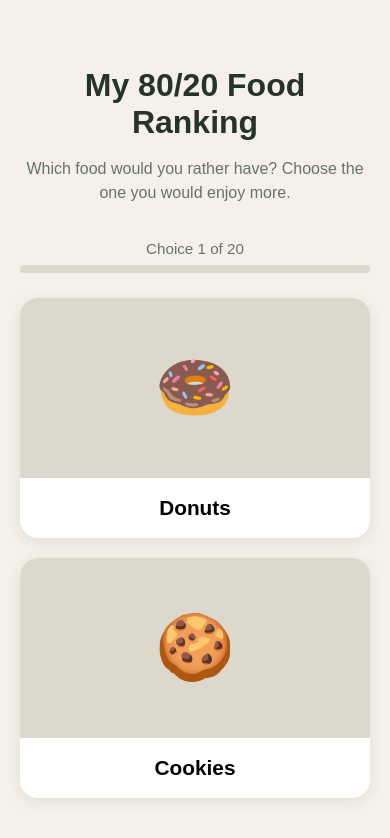
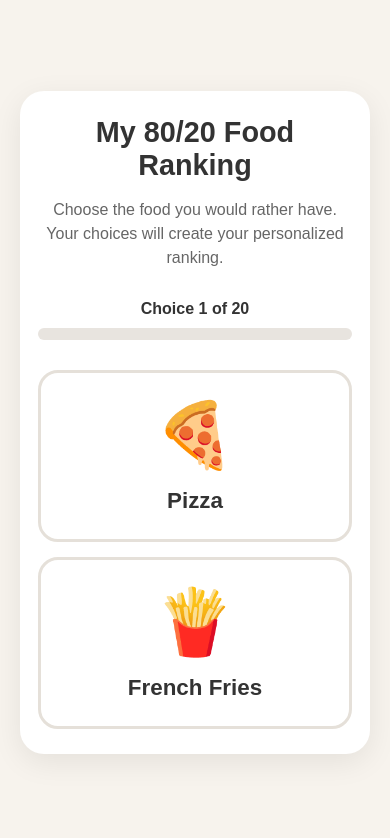
Before and after one commit to AndiEats/80-20-food-quiz, a plain HTML site: page index.html in a window 390 px wide. Drawn offline with Linux system fonts and the light colour scheme.

Commit message:
Update index.html

```diff
--- a/index.html
+++ b/index.html
@@ -13,142 +13,170 @@
         body {
             margin: 0;
             font-family: Arial, sans-serif;
-      background: #f5f1e8;
-      color: #26332a;
+            background: #f7f3ed;
+            color: #333;
             min-height: 100vh;
             display: flex;
             justify-content: center;
+            align-items: center;
+            padding: 20px;
         }
 
         .app {
             width: 100%;
-      max-width: 850px;
-      padding: 40px 20px;
+            max-width: 900px;
+            background: white;
+            border-radius: 24px;
+            padding: 35px;
+            box-shadow: 0 8px 30px rgba(0, 0, 0, 0.08);
             text-align: center;
         }
 
         h1 {
-      font-size: 2.4rem;
+            margin-top: 0;
+            margin-bottom: 10px;
+            font-size: 2.2rem;
+        }
+
+        .subtitle {
+            color: #666;
+            margin-bottom: 30px;
+            line-height: 1.5;
+        }
+
+        .progress-section {
+            margin-bottom: 30px;
+        }
+
+        #progressText {
+            font-weight: bold;
             margin-bottom: 10px;
         }
 
-    .subtitle {
-      color: #66736a;
-      margin-bottom: 35px;
-      line-height: 1.5;
+        .progress-bar {
+            width: 100%;
+            height: 12px;
+            background: #e8e4df;
+            border-radius: 20px;
+            overflow: hidden;
         }
 
-    .progress {
-      margin-bottom: 25px;
-      font-size: 0.95rem;
-      color: #66736a;
-    }
-
-    .progress-bar {
-      height: 8px;
-      background: #ddd8cc;
-      border-radius: 10px;
-      overflow: hidden;
-      margin-top: 8px;
-    }
-
-    .progress-fill {
+        #progressFill {
             height: 100%;
             width: 0%;
-      background: #708b68;
+            background: #7aa37a;
+            border-radius: 20px;
             transition: width 0.3s ease;
         }
 
         .choices {
             display: grid;
             grid-template-columns: 1fr 1fr;
-      gap: 20px;
+            gap: 25px;
         }
 
-    .food-button {
-      border: none;
-      background: white;
-      border-radius: 18px;
-      padding: 0;
-      overflow: hidden;
+        .food-card {
+            border: 3px solid #e5e0d9;
+            border-radius: 20px;
+            padding: 30px 20px;
             cursor: pointer;
-      box-shadow: 0 4px 15px rgba(0,0,0,0.08);
-      transition: transform 0.15s ease, box-shadow 0.15s ease;
+            transition: transform 0.2s ease, border-color 0.2s ease, box-shadow 0.2s ease;
+            background: #fff;
         }
 
-    .food-button:hover {
-      transform: translateY(-4px);
-      box-shadow: 0 8px 20px rgba(0,0,0,0.12);
+        .food-card:hover {
+            transform: translateY(-5px);
+            border-color: #7aa37a;
+            box-shadow: 0 8px 20px rgba(0, 0, 0, 0.08);
         }
 
-    .food-image {
-      width: 100%;
-      height: 220px;
-      background: #ddd8cc;
-      display: flex;
-      align-items: center;
-      justify-content: center;
-      font-size: 4rem;
+        .food-emoji {
+            font-size: 5rem;
+            margin-bottom: 15px;
         }
 
         .food-name {
-      padding: 18px;
-      font-size: 1.3rem;
+            font-size: 1.4rem;
             font-weight: bold;
         }
 
-    .results {
+        #results {
             display: none;
         }
 
-    .results h2 {
+        #results h2 {
             font-size: 2rem;
             margin-bottom: 10px;
         }
 
-    .ranking {
-      margin-top: 25px;
-      text-align: left;
+        .results-subtitle {
+            color: #666;
+            margin-bottom: 25px;
         }
 
-    .rank {
-      background: white;
-      padding: 16px 20px;
-      margin: 10px 0;
-      border-radius: 12px;
+        .ranking {
+            text-align: left;
+            margin: 0 auto 30px;
+            max-width: 600px;
+        }
+
+        .ranking-item {
             display: flex;
-      justify-content: space-between;
             align-items: center;
-      box-shadow: 0 2px 8px rgba(0,0,0,0.06);
+            gap: 15px;
+            padding: 15px 18px;
+            margin-bottom: 10px;
+            background: #f7f3ed;
+            border-radius: 14px;
+            font-size: 1.1rem;
         }
 
         .rank-number {
             font-weight: bold;
-      margin-right: 12px;
+            width: 35px;
         }
 
-    .restart {
-      margin-top: 25px;
-      padding: 14px 25px;
+        .rank-emoji {
+            font-size: 1.8rem;
+        }
+
+        .restart-button {
             border: none;
-      border-radius: 10px;
-      background: #708b68;
+            background: #7aa37a;
             color: white;
             font-size: 1rem;
+            font-weight: bold;
+            padding: 14px 28px;
+            border-radius: 12px;
             cursor: pointer;
+            transition: transform 0.2s ease, opacity 0.2s ease;
         }
 
-    @media (max-width: 600px) {
+        .restart-button:hover {
+            transform: translateY(-2px);
+            opacity: 0.9;
+        }
+
+        @media (max-width: 650px) {
+            .app {
+                padding: 25px 18px;
+            }
+
             h1 {
-        font-size: 2rem;
+                font-size: 1.8rem;
             }
 
             .choices {
                 grid-template-columns: 1fr;
+                gap: 15px;
             }
 
-      .food-image {
-        height: 180px;
+            .food-card {
+                padding: 25px 15px;
+            }
+
+            .food-emoji {
+                font-size: 4rem;
             }
         }
     </style>
@@ -156,277 +184,334 @@
 
 <body>
 
-  <main class="app">
+<div class="app">
 
-    <section id="quiz">
+    <div id="quiz">
 
         <h1>My 80/20 Food Ranking</h1>
 
         <p class="subtitle">
-        Which food would you rather have?
-        Choose the one you would enjoy more.
+            Choose the food you would rather have.
+            Your choices will create your personalized ranking.
         </p>
 
-      <div class="progress">
-        <span id="progressText">Choice 1 of 20</span>
+        <div class="progress-section">
+            <div id="progressText">Choice 1 of 20</div>
 
             <div class="progress-bar">
-          <div class="progress-fill" id="progressFill"></div>
+                <div id="progressFill"></div>
             </div>
         </div>
 
         <div class="choices">
 
-        <button class="food-button" id="foodA">
-          <div class="food-image" id="imageA">🍕</div>
-          <div class="food-name" id="nameA">Pizza</div>
-        </button>
+            <div class="food-card" id="foodCard1" onclick="chooseFood(0)">
+                <div class="food-emoji" id="emoji1">🍕</div>
+                <div class="food-name" id="foodName1">Pizza</div>
+            </div>
 
-        <button class="food-button" id="foodB">
-          <div class="food-image" id="imageB">🍩</div>
-          <div class="food-name" id="nameB">Donuts</div>
+            <div class="food-card" id="foodCard2" onclick="chooseFood(1)">
+                <div class="food-emoji" id="emoji2">🍪</div>
+                <div class="food-name" id="foodName2">Cookies</div>
+            </div>
+
+        </div>
+
+    </div>
+
+
+    <div id="results">
+
+        <h2>Your Food Ranking</h2>
+
+        <p class="results-subtitle">
+            Based on the choices you made.
+        </p>
+
+        <div class="ranking" id="ranking"></div>
+
+        <button class="restart-button" onclick="restartQuiz()">
+            Start Over
         </button>
 
     </div>
 
-    </section>
-
-
-    <section class="results" id="results">
-
-      <h2>Your Personal Ranking</h2>
-
-      <p class="subtitle">
-        Based on the choices you made, here's your personalized ranking.
-      </p>
-
-      <div class="ranking" id="ranking"></div>
-
-      <button class="restart" id="restart">
-        Take the quiz again
-      </button>
-
-    </section>
-
-  </main>
+</div>
 
 
 <script>
 
-    /*
-      FOOD LIST
+    // ==========================================
+    // QUIZ SETTINGS
+    // ==========================================
 
-      We'll eventually replace these emoji with real
-      food photographs.
-    */
+    const TOTAL_CHOICES = 20;
+
+
+    // ==========================================
+    // FOOD LIST
+    // ==========================================
 
     const foods = [
-      { name: "Pizza", emoji: "🍕", score: 1000 },
-      { name: "Donuts", emoji: "🍩", score: 1000 },
-      { name: "Ice Cream", emoji: "🍦", score: 1000 },
-      { name: "French Fries", emoji: "🍟", score: 1000 },
-      { name: "Cookies", emoji: "🍪", score: 1000 },
-      { name: "Chocolate", emoji: "🍫", score: 1000 },
-      { name: "Burgers", emoji: "🍔", score: 1000 },
-      { name: "Cake", emoji: "🍰", score: 1000 }
+        {
+            name: "Pizza",
+            emoji: "🍕",
+            score: 1000
+        },
+        {
+            name: "Donuts",
+            emoji: "🍩",
+            score: 1000
+        },
+        {
+            name: "Ice Cream",
+            emoji: "🍦",
+            score: 1000
+        },
+        {
+            name: "French Fries",
+            emoji: "🍟",
+            score: 1000
+        },
+        {
+            name: "Cookies",
+            emoji: "🍪",
+            score: 1000
+        },
+        {
+            name: "Chocolate",
+            emoji: "🍫",
+            score: 1000
+        },
+        {
+            name: "Burgers",
+            emoji: "🍔",
+            score: 1000
+        },
+        {
+            name: "Cake",
+            emoji: "🍰",
+            score: 1000
+        }
     ];
 
 
-    const TOTAL_CHOICES = 20;
+    // ==========================================
+    // QUIZ VARIABLES
+    // ==========================================
 
     let currentChoice = 0;
 
-
-    /*
-      Get elements from the page
-    */
-
-    const foodA = document.getElementById("foodA");
-    const foodB = document.getElementById("foodB");
-
-    const nameA = document.getElementById("nameA");
-    const nameB = document.getElementById("nameB");
-
-    const imageA = document.getElementById("imageA");
-    const imageB = document.getElementById("imageB");
-
-    const progressText = document.getElementById("progressText");
-    const progressFill = document.getElementById("progressFill");
-
-    const quiz = document.getElementById("quiz");
-    const results = document.getElementById("results");
-
-    const ranking = document.getElementById("ranking");
-    const restart = document.getElementById("restart");
+    // This remembers every pair that has already been shown.
+    // A Set is useful because it automatically keeps each pair unique.
+    let usedPairs = new Set();
 
 
-    /*
-      Pick two different foods
-    */
+    // ==========================================
+    // START THE QUIZ
+    // ==========================================
 
-    function getTwoFoods() {
+    function startQuiz() {
 
-      const first =
-        Math.floor(Math.random() * foods.length);
+        currentChoice = 0;
 
-      let second =
-        Math.floor(Math.random() * foods.length);
+        usedPairs.clear();
 
-      while (second === first) {
-        second =
-          Math.floor(Math.random() * foods.length);
-      }
+        foods.forEach(food => {
+            food.score = 1000;
+        });
 
-      return [foods[first], foods[second]];
+        document.getElementById("quiz").style.display = "block";
+        document.getElementById("results").style.display = "none";
+
+        showNextPair();
     }
 
 
-    /*
-      Display the next matchup
-    */
+    // ==========================================
+    // FIND A NEW PAIR
+    // ==========================================
 
-    function showMatchup() {
+    function showNextPair() {
 
-      const [first, second] = getTwoFoods();
-
-      nameA.textContent = first.name;
-      nameB.textContent = second.name;
-
-      imageA.textContent = first.emoji;
-      imageB.textContent = second.emoji;
-
-      foodA.dataset.food = first.name;
-      foodB.dataset.food = second.name;
-
-      progressText.textContent =
-        `Choice ${currentChoice + 1} of ${TOTAL_CHOICES}`;
-
-      progressFill.style.width =
-        `${(currentChoice / TOTAL_CHOICES) * 100}%`;
+        // If we've completed all choices, show the results.
+        if (currentChoice >= TOTAL_CHOICES) {
+            showResults();
+            return;
         }
 
 
-    /*
-      Update the ranking using an Elo-style system.
-    */
+        let firstIndex;
+        let secondIndex;
+        let pairKey;
 
-    function chooseFood(selectedName) {
+        // Keep picking random foods until we find
+        // a pair that has NOT been shown before.
+        do {
 
-      const selected =
-        foods.find(food => food.name === selectedName);
+            firstIndex = Math.floor(Math.random() * foods.length);
 
-      const otherName =
-        selectedName === foodA.dataset.food
-          ? foodB.dataset.food
-          : foodA.dataset.food;
+            secondIndex = Math.floor(Math.random() * foods.length);
 
-      const other =
-        foods.find(food => food.name === otherName);
+            // Make sure the two foods are different.
+            if (firstIndex === secondIndex) {
+                continue;
+            }
+
+            // Sort the numbers so that:
+            // Pizza vs Cookies
+            // and
+            // Cookies vs Pizza
+            // produce the same pair key.
+            const smallerIndex = Math.min(firstIndex, secondIndex);
+            const largerIndex = Math.max(firstIndex, secondIndex);
+
+            pairKey = `${smallerIndex}-${largerIndex}`;
+
+        } while (usedPairs.has(pairKey));
 
 
-      /*
-        The winner gains points.
-        The loser loses points.
-      */
-
-      selected.score += 25;
-      other.score -= 25;
+        // Remember this pair so it can't appear again.
+        usedPairs.add(pairKey);
 
 
-      currentChoice++;
+        // Display the two foods.
+        document.getElementById("emoji1").textContent =
+            foods[firstIndex].emoji;
+
+        document.getElementById("foodName1").textContent =
+            foods[firstIndex].name;
+
+        document.getElementById("emoji2").textContent =
+            foods[secondIndex].emoji;
+
+        document.getElementById("foodName2").textContent =
+            foods[secondIndex].name;
 
 
-      if (currentChoice >= TOTAL_CHOICES) {
-        showResults();
-      } else {
-        showMatchup();
-      }
+        // Save which foods are currently being compared.
+        currentPair = [firstIndex, secondIndex];
+
+
+        // Update progress.
+        document.getElementById("progressText").textContent =
+            `Choice ${currentChoice + 1} of ${TOTAL_CHOICES}`;
+
+        const progressPercent =
+            (currentChoice / TOTAL_CHOICES) * 100;
+
+        document.getElementById("progressFill").style.width =
+            `${progressPercent}%`;
     }
 
 
-    /*
-      Show the final ranking
-    */
+    // ==========================================
+    // CURRENT PAIR
+    // ==========================================
+
+    let currentPair = [];
+
+
+    // ==========================================
+    // WHEN THE USER CHOOSES A FOOD
+    // ==========================================
+
+    function chooseFood(choice) {
+
+        const chosenIndex = currentPair[choice];
+
+        const otherIndex = currentPair[1 - choice];
+
+
+        // Give the chosen food points.
+        foods[chosenIndex].score += 25;
+
+        // Take points away from the food that wasn't chosen.
+        foods[otherIndex].score -= 25;
+
+
+        // Move to the next question.
+        currentChoice++;
+
+        showNextPair();
+    }
+
+
+    // ==========================================
+    // SHOW FINAL RESULTS
+    // ==========================================
 
     function showResults() {
 
-      quiz.style.display = "none";
-      results.style.display = "block";
-
-      progressFill.style.width = "100%";
-
-      const sortedFoods =
-        [...foods].sort((a, b) => b.score - a.score);
+        document.getElementById("quiz").style.display = "none";
+        document.getElementById("results").style.display = "block";
 
 
-      ranking.innerHTML = "";
+        // Sort foods from highest score to lowest score.
+        const sortedFoods = [...foods].sort(
+            (a, b) => b.score - a.score
+        );
+
+
+        const rankingContainer =
+            document.getElementById("ranking");
+
+        rankingContainer.innerHTML = "";
 
 
         sortedFoods.forEach((food, index) => {
 
-        const row =
+            const rankingItem =
                 document.createElement("div");
 
-        row.className = "rank";
+            rankingItem.className = "ranking-item";
 
-        row.innerHTML = `
-          <div>
-            <span class="rank-number">
+            rankingItem.innerHTML = `
+                <div class="rank-number">
                     ${index + 1}.
-            </span>
-            ${food.emoji} ${food.name}
                 </div>
 
-          <span>
-            ${food.score}
-          </span>
+                <div class="rank-emoji">
+                    ${food.emoji}
+                </div>
+
+                <div>
+                    ${food.name}
+                </div>
             `;
 
-        ranking.appendChild(row);
+            rankingContainer.appendChild(rankingItem);
 
         });
     }
 
 
-    /*
-      Restart the quiz
-    */
+    // ==========================================
+    // RESTART
+    // ==========================================
 
     function restartQuiz() {
 
         currentChoice = 0;
 
+        usedPairs.clear();
+
         foods.forEach(food => {
             food.score = 1000;
         });
 
-      results.style.display = "none";
-      quiz.style.display = "block";
+        document.getElementById("results").style.display = "none";
+        document.getElementById("quiz").style.display = "block";
 
-      showMatchup();
+        showNextPair();
     }
 
 
-    /*
-      Button events
-    */
+    // ==========================================
+    // START EVERYTHING
+    // ==========================================
 
-    foodA.addEventListener("click", () => {
-      chooseFood(foodA.dataset.food);
-    });
-
-    foodB.addEventListener("click", () => {
-      chooseFood(foodB.dataset.food);
-    });
-
-    restart.addEventListener("click", restartQuiz);
-
-
-    /*
-      Start the quiz
-    */
-
-    showMatchup();
+    startQuiz();
 
 </script>
 
```
Lines whose indentation alone changed are shown as unchanged.
